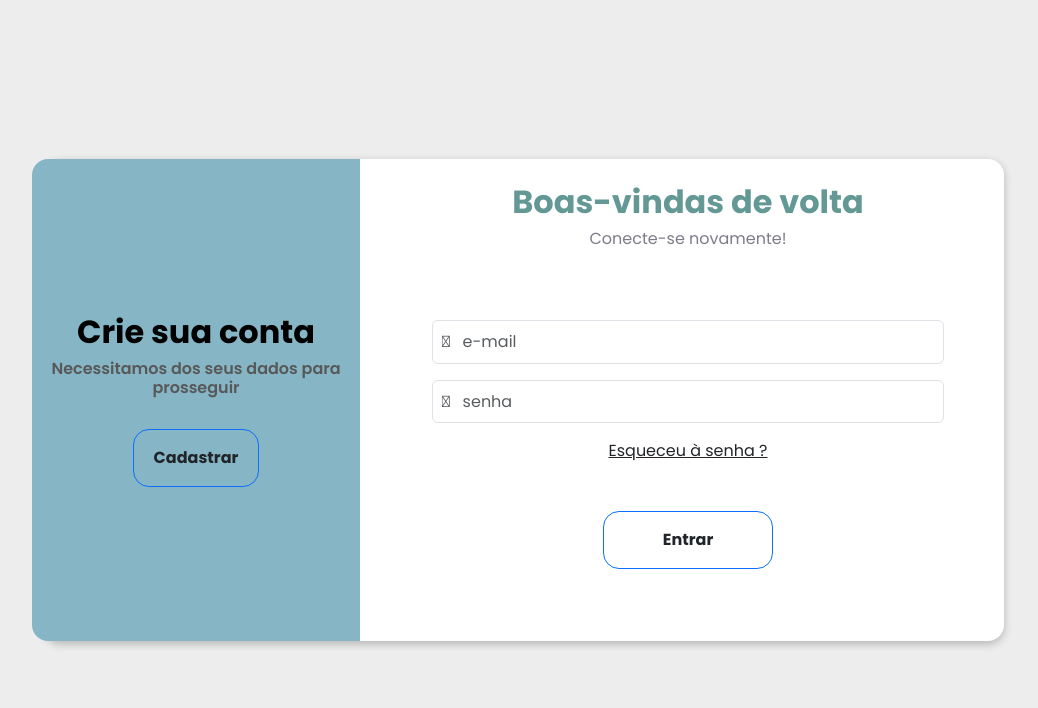
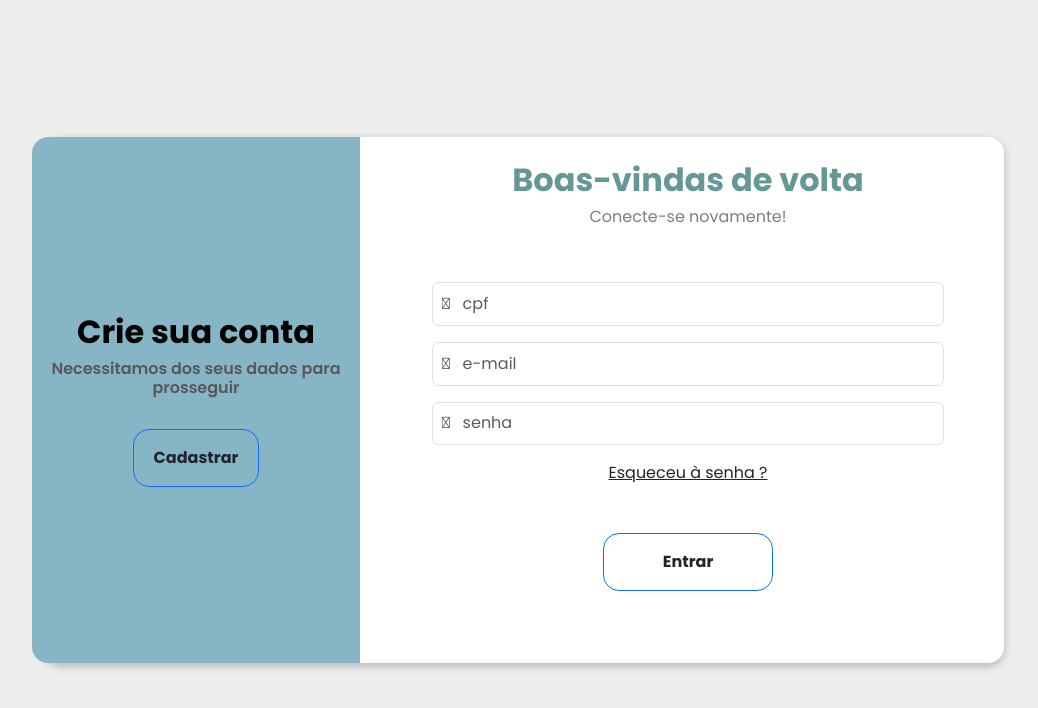
Before and after one commit to mrayanem/frontend, a Next.js app: page /login in a window 1280 px wide. Shown: the top 708 px of the page, without its empty margins (116-1154 px from the left). Built offline with nearby package versions, Linux system fonts and the light colour scheme.

Commit message:
add input cpf

```diff
--- a/src/pages/login/index.tsx
+++ b/src/pages/login/index.tsx
@@ -27,6 +27,10 @@ const Login: React.FC = () => {
                 <h6>Conecte-se novamente!</h6>
               </div>
               <div className='p-5'>
+
+                <div className='col'>
+                  <Input placeholder='&#xf007;   cpf' />
+                </div>
 
                 <div className='col-md-12 mt-3'>
                   <Input placeholder='&#xf0e0;   e-mail' />
```
